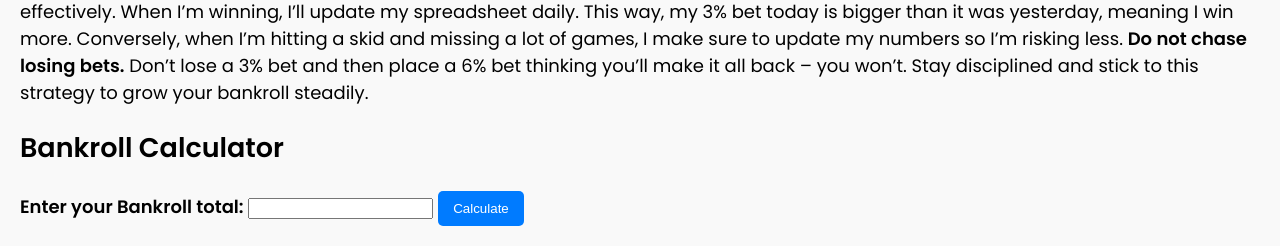
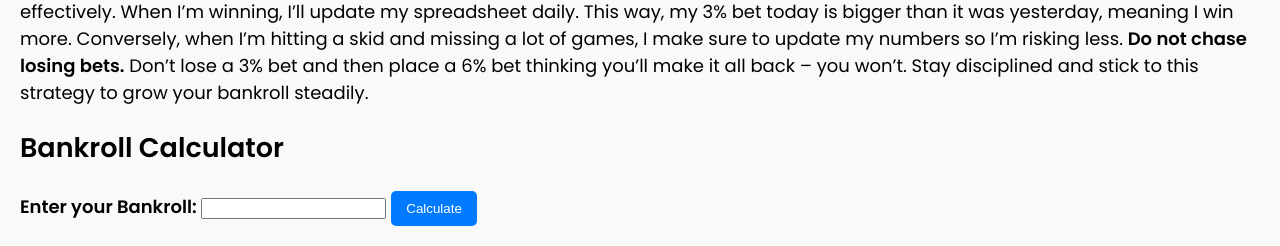
Before and after one commit to getstaminc/get-stam-py, a Flask app: page /betting-guide in a window 1280 px wide. Shown: the part 580-826 px from the top of the page. Run offline with Flask 3, Linux system fonts and the light colour scheme.

Commit message:
guide added

```diff
--- a/templates/betting_guide.html
+++ b/templates/betting_guide.html
@@ -132,7 +132,7 @@
                 <!-- Add more detailed content as needed -->
                 <h2>Bankroll Calculator</h2>
                 <form onsubmit="event.preventDefault(); calculatePercentages();">
-                    <label for="numberInput">Enter your Bankroll total:</label>
+                    <label for="numberInput">Enter your Bankroll:</label>
                     <input type="number" id="numberInput" max="1000000" required>
                     <button type="submit">Calculate</button>
                 </form>
```
